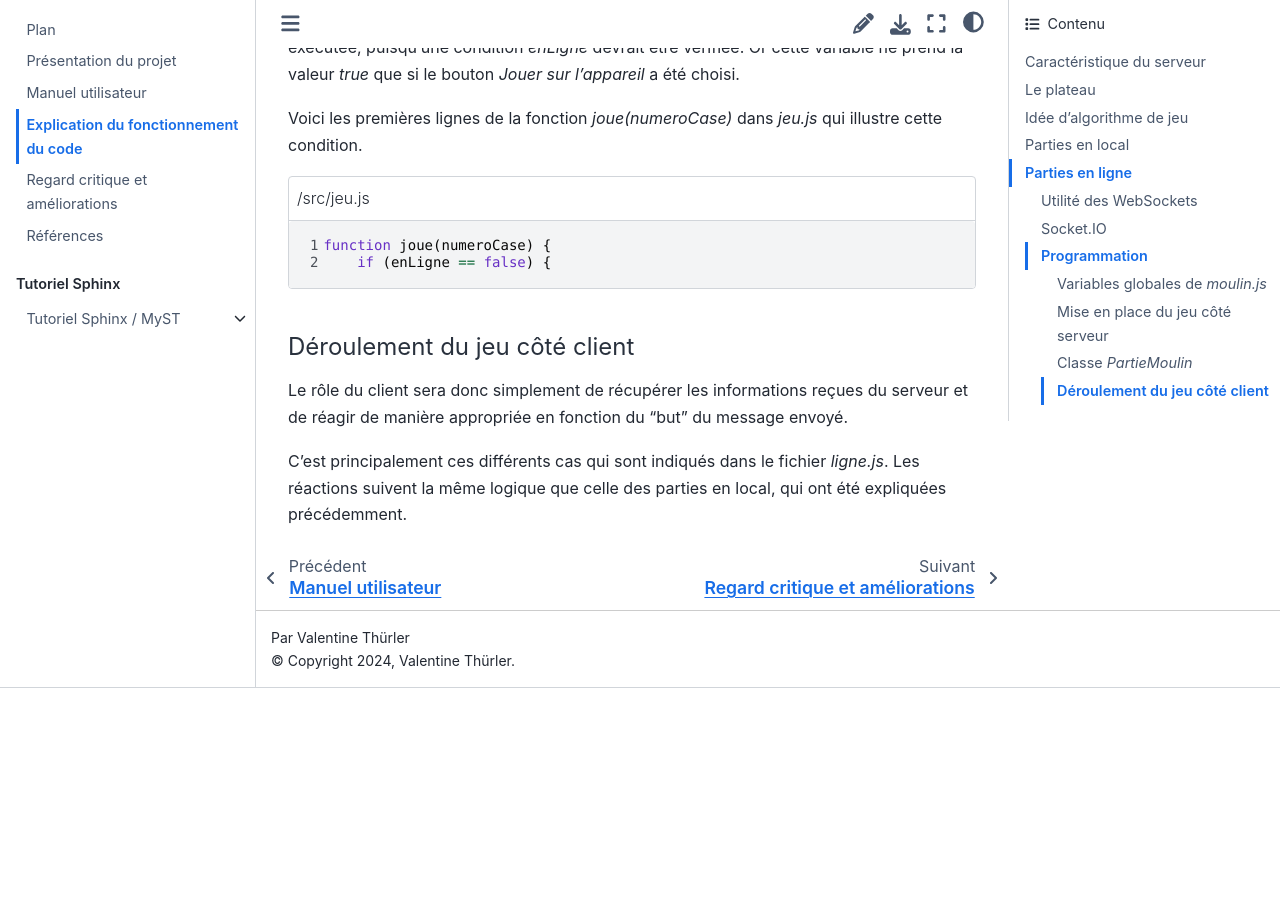
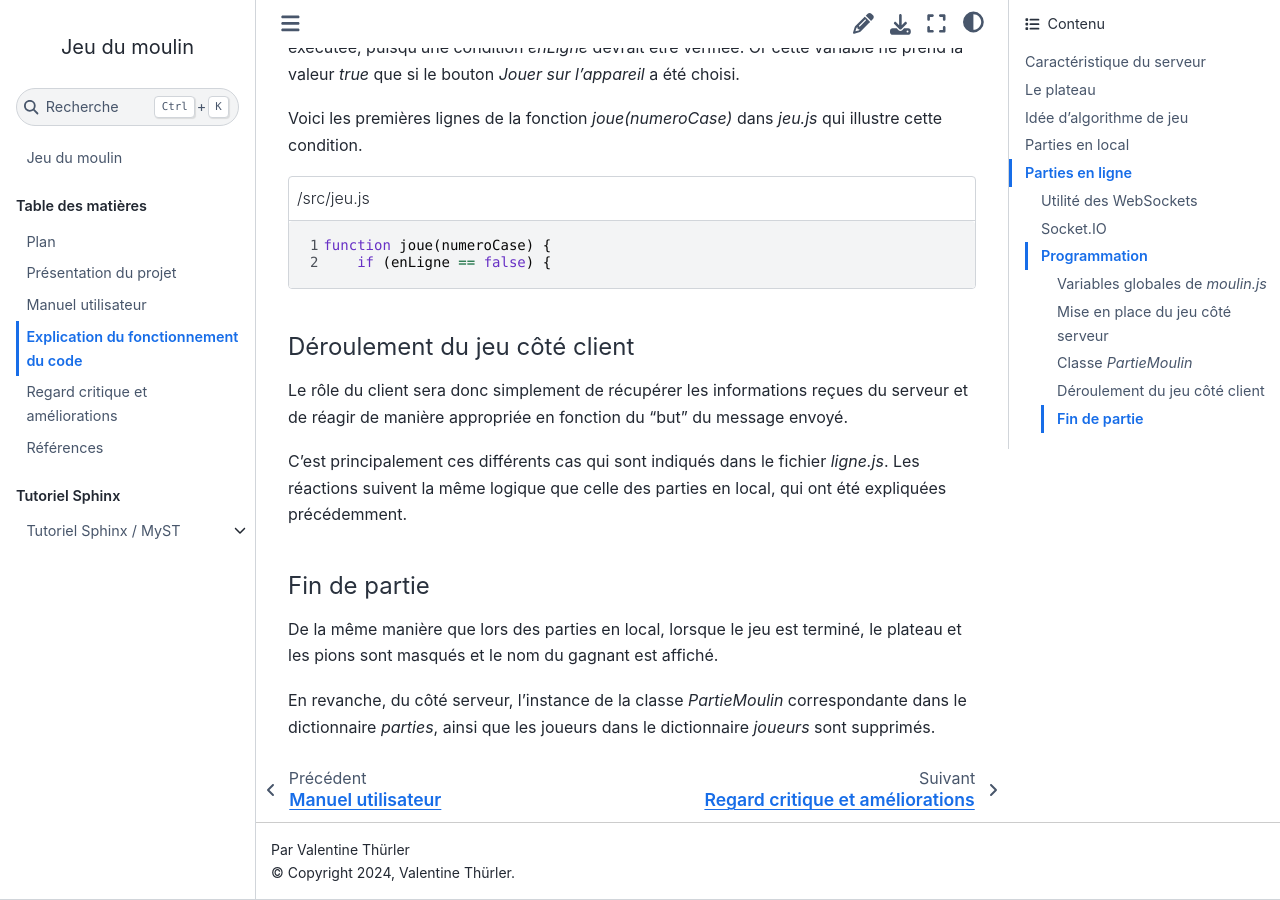
Before and after one commit to valentinethrlr/projet_moulin_documentation, a Sphinx documentation site: the page built from source/explication.md, in a window 1280 px wide and 900 px high, scrolled down 15169 px. Built offline with Sphinx 7.4.7 and the Sphinx Book theme 1.1.4, drawn with Linux system fonts in a browser that asks for light colours; cross-references to code outside the pages are shown as plain code; before the commit the page ends 15857 px from its top, so only the background shows below that.

Commit message:
explications

```diff
--- a/source/explication.md
+++ b/source/explication.md
@@ -340,3 +340,10 @@ Voici les premières lignes de la fonction <em>joue(numeroCase)</em> dans <em>je
 Le rôle du client sera donc simplement de récupérer les informations reçues du serveur et de réagir de manière appropriée en fonction du "but" du message envoyé.
 
 C'est principalement ces différents cas qui sont indiqués dans le fichier <em>ligne.js</em>. Les réactions suivent la même logique que celle des parties en local, qui ont été expliquées précédemment.
+
+
+#### Fin de partie
+
+De la même manière que lors des parties en local, lorsque le jeu est terminé, le plateau et les pions sont masqués et le nom du gagnant est affiché.
+
+En revanche, du côté serveur, l'instance de la classe <em>PartieMoulin</em> correspondante dans le dictionnaire <em>parties</em>, ainsi que les joueurs dans le dictionnaire <em>joueurs</em> sont supprimés.
```
